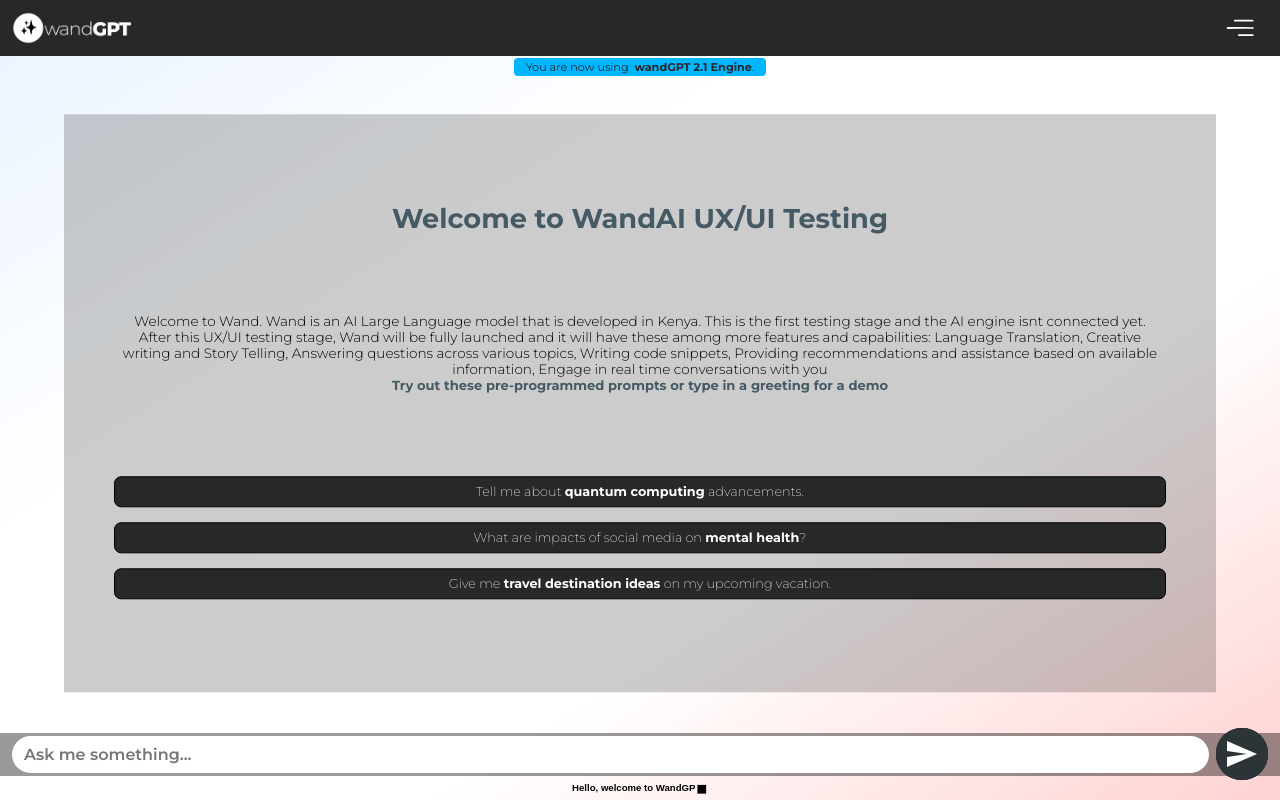
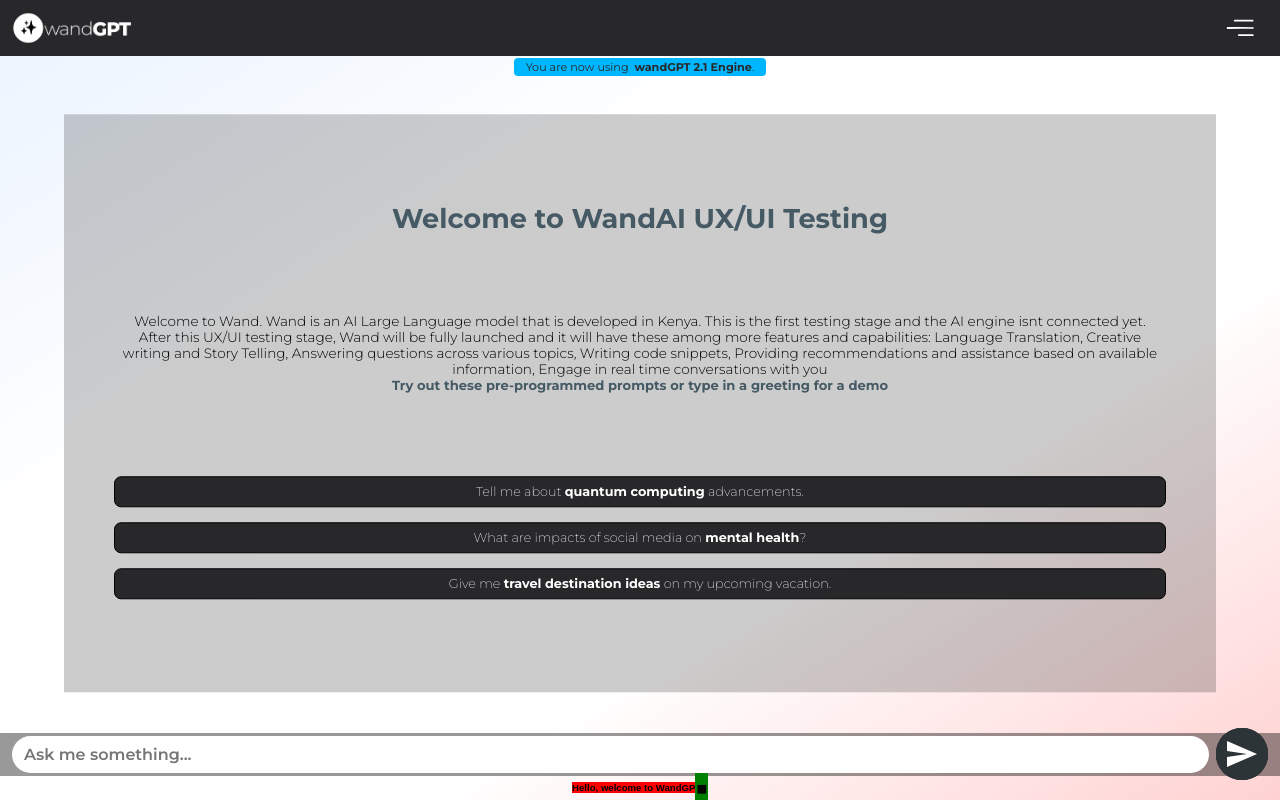
Before and after one commit to Immah007/WandGPT, a plain HTML site: page index.html in a window 1280 px wide. Drawn offline with Linux system fonts and the light colour scheme; a web font is replaced by a local one.

Commit message:
index.html

```diff
--- a/index.html
+++ b/index.html
@@ -100,7 +100,7 @@
                          </button>
                      </div>
                  </div>
-                 <div id="footer"><p id="typing-effect" style="margin: 0; padding:0;"><p id="cursor" style="font-family: Arial Unicode MS, sans-serif; font-size: 2.2rem; margin: 0; padding:0; display: flex: align-items: center;">&#9642</p></div>
+                 <div id="footer"><p id="typing-effect" style="margin: 0; background:red; padding:0;"><p id="cursor" style="font-family: Arial Unicode MS, sans-serif; font-size: 2.2rem; margin: 0; padding:0; background: green; display: flex; align-items: center;">&#9642</p></div>
              </div>
 
         </div>
```
